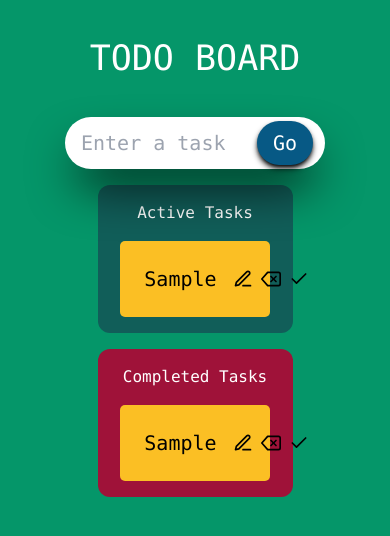
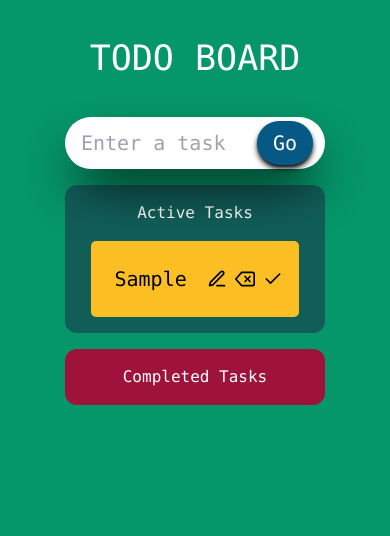
Before and after one commit to mdgabx/todo-typescript-with-react, a React (Create React App) app: page / in a window 390 px wide. Both pictures are taken after typing "Sample" into the empty fields and a click on the button "Go". Shown: the top 536 px of the page. Built offline with nearby package versions, Linux system fonts and the light colour scheme.

Commit message:
adding the draggable functionality

```diff
--- a/package.json
+++ b/package.json
@@ -10,8 +10,10 @@
     "@types/jest": "^27.5.2",
     "@types/node": "^16.18.2",
     "@types/react": "^18.0.24",
+    "@types/react-beautiful-dnd": "^13.1.2",
     "@types/react-dom": "^18.0.8",
     "react": "^18.2.0",
+    "react-beautiful-dnd": "^13.1.1",
     "react-dom": "^18.2.0",
     "react-icons": "^4.6.0",
     "react-scripts": "5.0.1",
--- a/src/App.tsx
+++ b/src/App.tsx
@@ -3,10 +3,12 @@ import './App.css';
 import InputField from './components/InputField';
 import { Todo } from './model';
 import TodoList from './components/TodoList';
+import { DragDropContext } from 'react-beautiful-dnd';
 
 const App = () => {
   const [todo, setTodo] = useState<string>("");
   const [todoList, setTodoList] = useState<Todo[]>([]);
+  const [completedTodo, setCompletedTodo] = useState<Todo[]>([]);
 
 
   const handleAdd = (e: React.FormEvent) => {
@@ -20,13 +22,16 @@ const App = () => {
 
 
   return (
-    <div className="App bg-emerald-600 w-screen h-screen flex flex-col items-center">
+    <DragDropContext onDragEnd={() => {}}>
+      <div className="App bg-emerald-600 w-screen h-screen flex flex-col items-center">
       <h1 className="uppercase text-[35px] md:text-[40px] text-white my-8 md:my-10 z-[1] text-center">
         TODO Board
       </h1>
       <InputField todo={todo} setTodo={setTodo} handleAdd={handleAdd}  />
-      <TodoList todoList={todoList} setTodoList={setTodoList} />
+      <TodoList todoList={todoList} setTodoList={setTodoList} completedTodo={completedTodo} setCompletedTodo={setCompletedTodo}  />
     </div>
+    </DragDropContext>
+
   );
 }
 
--- a/src/components/SingleTodo.tsx
+++ b/src/components/SingleTodo.tsx
@@ -1,15 +1,17 @@
 import { Todo } from '../../src/model';
 import React, { useState, useRef, useEffect } from 'react';
 import { FiCheck, FiDelete, FiEdit3 } from 'react-icons/fi';
+import { Draggable } from 'react-beautiful-dnd';
 
 interface Props {
     todo: Todo,
     todoList: Todo[],
-    setTodoList: React.Dispatch<React.SetStateAction<Todo[]>>
+    setTodoList: React.Dispatch<React.SetStateAction<Todo[]>>,
+    index: number
 };
 
 
-const SingleTodo = ({todo, todoList, setTodoList}: Props) => {
+const SingleTodo = ({todo, todoList, setTodoList, index}: Props) => {
     const [edit, setEdit] = useState<boolean>(false);
     const [editTodo, setEditTodo ] = useState<string>(todo.todo);
 
@@ -50,7 +52,13 @@ const SingleTodo = ({todo, todoList, setTodoList}: Props) => {
 
 
     return (
-        <form className="todos__single hover:scale-105 ease-out flex w-11/12 p-4 bg-amber-400 rounded-[5px] mt-4" onSubmit={(e) => handleEdit(e, todo.id)}>
+        <Draggable draggableId={todo.id.toString()} index={index}>
+            {
+                (provided) => (
+                    <form {...provided.draggableProps}
+                         {...provided.dragHandleProps}
+                         ref={provided.innerRef}
+                    className="todos__single hover:scale-105 ease-out hover:shadow-black flex w-11/12 p-4 bg-amber-400 rounded-[5px] mt-4" onSubmit={(e) => handleEdit(e, todo.id)}>
                     {
                         edit ? (
                                 <input value={editTodo} onChange={(e) => setEditTodo(e.target.value)}
@@ -89,6 +97,13 @@ const SingleTodo = ({todo, todoList, setTodoList}: Props) => {
 
                     </div>
                 </form>
+                )
+            }
+
+
+
+
+        </Draggable>
       );
 }
 
--- a/src/components/TodoList.tsx
+++ b/src/components/TodoList.tsx
@@ -1,32 +1,52 @@
+import { Droppable } from "react-beautiful-dnd";
 import { Todo } from "../model";
 import SingleTodo from './SingleTodo';
 
 interface Props {
     todoList: Todo[],
-    setTodoList: React.Dispatch<React.SetStateAction<Todo[]>>
+    setTodoList: React.Dispatch<React.SetStateAction<Todo[]>>,
+    completedTodo: Todo[],
+    setCompletedTodo: React.Dispatch<React.SetStateAction<Todo[]>>
+
 }
 
-const TodoList = ({ todoList, setTodoList } : Props) => {
-    console.log(todoList, setTodoList);
+const TodoList = ({ todoList, setTodoList, completedTodo, setCompletedTodo } : Props) => {
 
     return (
         <div className="container flex flex-col md:flex-row justify-center items-center">
-            <div className="todos flex bg-teal-800 mx-2 p-4 rounded-xl justify-evenly w-6/12 md:w-4/12 flex-wrap mt-4">
+           <Droppable droppableId="TodosList">
+                {
+                    (provided) => (
+                        <div ref={provided.innerRef} {...provided.droppableProps} className="todos flex bg-teal-800 mx-2 p-4 rounded-xl justify-evenly w-8/12 md:w-4/12 flex-wrap mt-4">
                             <span className="todolist__header--text text-white">Active Tasks</span>
-                {todoList.map((todo) => {
+                            {todoList.map((todo, index) => {
                             return(
-                    <SingleTodo todo={todo} key={todo.id} todoList={todoList} setTodoList={setTodoList} />
+                                <SingleTodo index={index} todo={todo} key={todo.id} todoList={todoList} setTodoList={setTodoList} />
                             )
                             })}
+
+                            {provided.placeholder}
                         </div>
-            <div className="todos remove flex bg-rose-800 mx-2 p-4 rounded-xl justify-evenly w-6/12 md:w-4/12 mt-4 flex-wrap ">
+                    )
+                }
+           </Droppable>
+
+           <Droppable droppableId="TodosCompleted">
+                {
+                    (provided) => (
+                        <div ref={provided.innerRef} {...provided.droppableProps } className="todos remove flex bg-rose-800 mx-2 p-4 rounded-xl justify-evenly w-8/12 md:w-4/12 mt-4 flex-wrap ">
                             <span className="todolist__header--text text-white">Completed Tasks</span>
-                {todoList.map((todo) => {
+                            {completedTodo.map((todo, index) => {
                             return(
-                        <SingleTodo todo={todo} key={todo.id} todoList={todoList} setTodoList={setTodoList} />
+                                <SingleTodo index={index} todo={todo} key={todo.id} todoList={completedTodo} setTodoList={setCompletedTodo} />
                             )
                             })}
+
+                    {provided.placeholder}
                         </div>
+                    )
+                }
+           </Droppable>
         </div>
 
 
--- a/src/index.tsx
+++ b/src/index.tsx
@@ -7,9 +7,9 @@ const root = ReactDOM.createRoot(
   document.getElementById('root') as HTMLElement
 );
 root.render(
-  <React.StrictMode>
+  // <React.StrictMode>
     <App />
-  </React.StrictMode>
+  // </React.StrictMode>
 );
 
 // If you want to start measuring performance in your app, pass a function
```
Also changed, not shown: 1 other file (tests, documents, lock files or other folders). Lines whose indentation alone changed are shown as unchanged.
